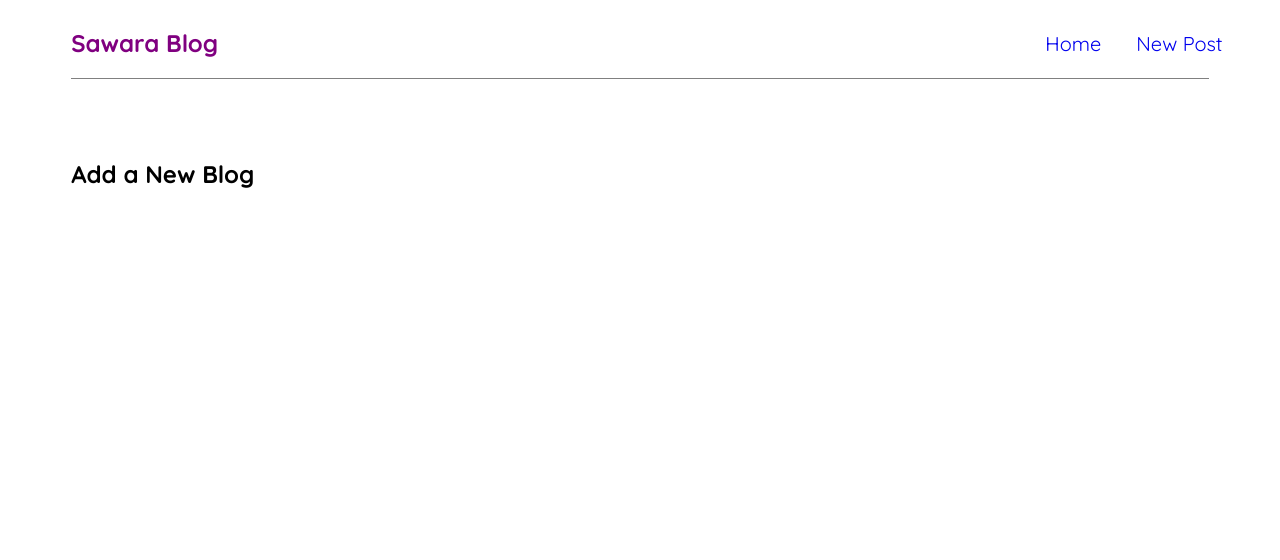
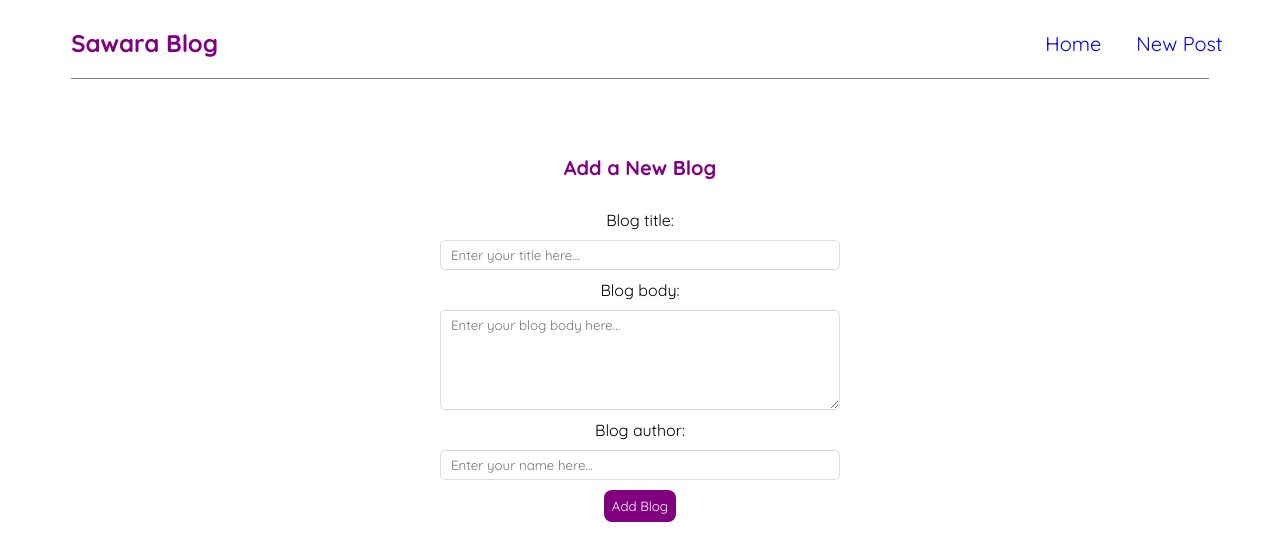
Before and after one commit to KentoBaguetti/React-Blog-App, a React (Create React App) app: page /create in a window 1280 px wide. Shown: the top 560 px of the page. Built offline with nearby package versions, Linux system fonts and the light colour scheme; a web font is replaced by a local one.

Commit message:
Basic Create page - No backend for it yet

```diff
--- a/src/Create.js
+++ b/src/Create.js
@@ -1,7 +1,40 @@
+import { useState } from "react";
+
 const Create = () => {
+  const [title, setTitle] = useState("");
+  const [body, setBody] = useState("");
+  const [author, setAuthor] = useState("");
+
   return (
     <div className="create">
       <h2>Add a New Blog</h2>
+      <form>
+        <label>Blog title:</label>
+        <input
+          type="text"
+          placeholder="Enter your title here..."
+          required
+          value={title}
+          // e = the event object
+          onChange={(e) => setTitle(e.target.value)}
+        />
+        <label>Blog body:</label>
+        <textarea
+          required
+          placeholder="Enter your blog body here..."
+          value={body}
+          onChange={(e) => setBody(e.target.value)}
+        />
+        <label>Blog author:</label>
+        <input
+          type="text"
+          required
+          placeholder="Enter your name here..."
+          value={author}
+          onChange={(e) => setAuthor(e.target.value)}
+        />
+        <button type="submit">Add Blog</button>
+      </form>
     </div>
   );
 };
--- a/src/index.css
+++ b/src/index.css
@@ -58,3 +58,55 @@
 .blog-preview a {
   text-decoration: none;
 }
+
+.blog-details h2 {
+  font-size: 20px;
+  color: purple;
+  margin-bottom: 10px;
+}
+
+.blog-details div {
+  margin: 20px 0;
+}
+
+.create {
+  max-width: 400px;
+  margin: 0 auto;
+  text-align: center;
+}
+
+.create-label {
+  text-align: left;
+  display: block;
+}
+
+.create h2 {
+  font-size: 20px;
+  color: purple;
+  margin-bottom: 30px;
+}
+
+.create input,
+.create textarea,
+.create select {
+  width: 100%;
+  padding: 6px 10px;
+  margin: 10px 0;
+  border: 1px solid gainsboro;
+  box-sizing: border-box;
+  border-radius: 5px;
+  display: block;
+}
+
+.create textarea {
+  height: 100px;
+}
+
+.create button {
+  background: purple;
+  color: white;
+  border: 0;
+  padding: 8px;
+  border-radius: 8px;
+  cursor: pointer;
+}
```
